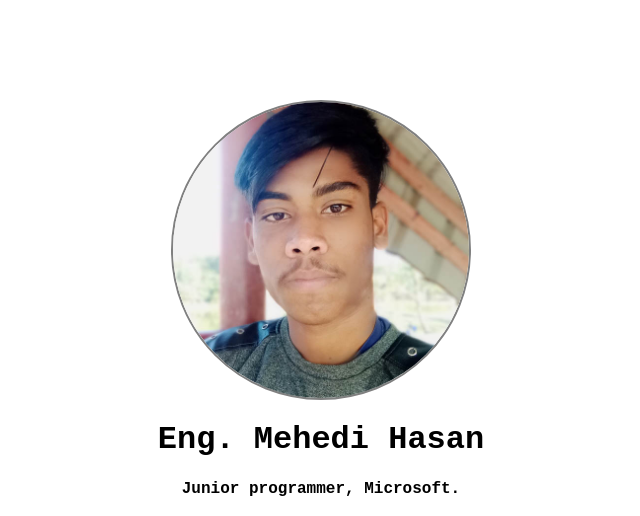
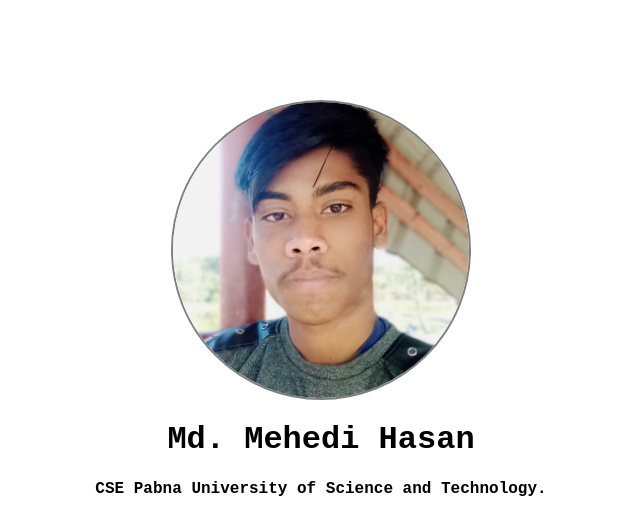
Before and after one commit to huzzathasan/badbuzz, a plain HTML site: page index.html in a window 1280 px wide. Shown: the top 516 px of the page, without its empty margins (319-959 px from the left). Drawn offline with Linux system fonts and the light colour scheme.

Commit message:
Update index.html

```diff
--- a/index.html
+++ b/index.html
@@ -191,8 +191,8 @@
 <body>
     <img src="x.jpg" alt="profile" id="profile-img">
     <div class="info">
-        <h1>Eng. Mehedi Hasan</h1>
-        <h4>Junior programmer, Microsoft.</h4>
+        <h1>Md. Mehedi Hasan</h1>
+        <h4>CSE Pabna University of Science and Technology.</h4>
     </div>
     <div class="contact">
         <a href="#"><img src="3463465_facebook_media_network_social_icon.png" alt="Facebook" id="social"></img></a>
```
